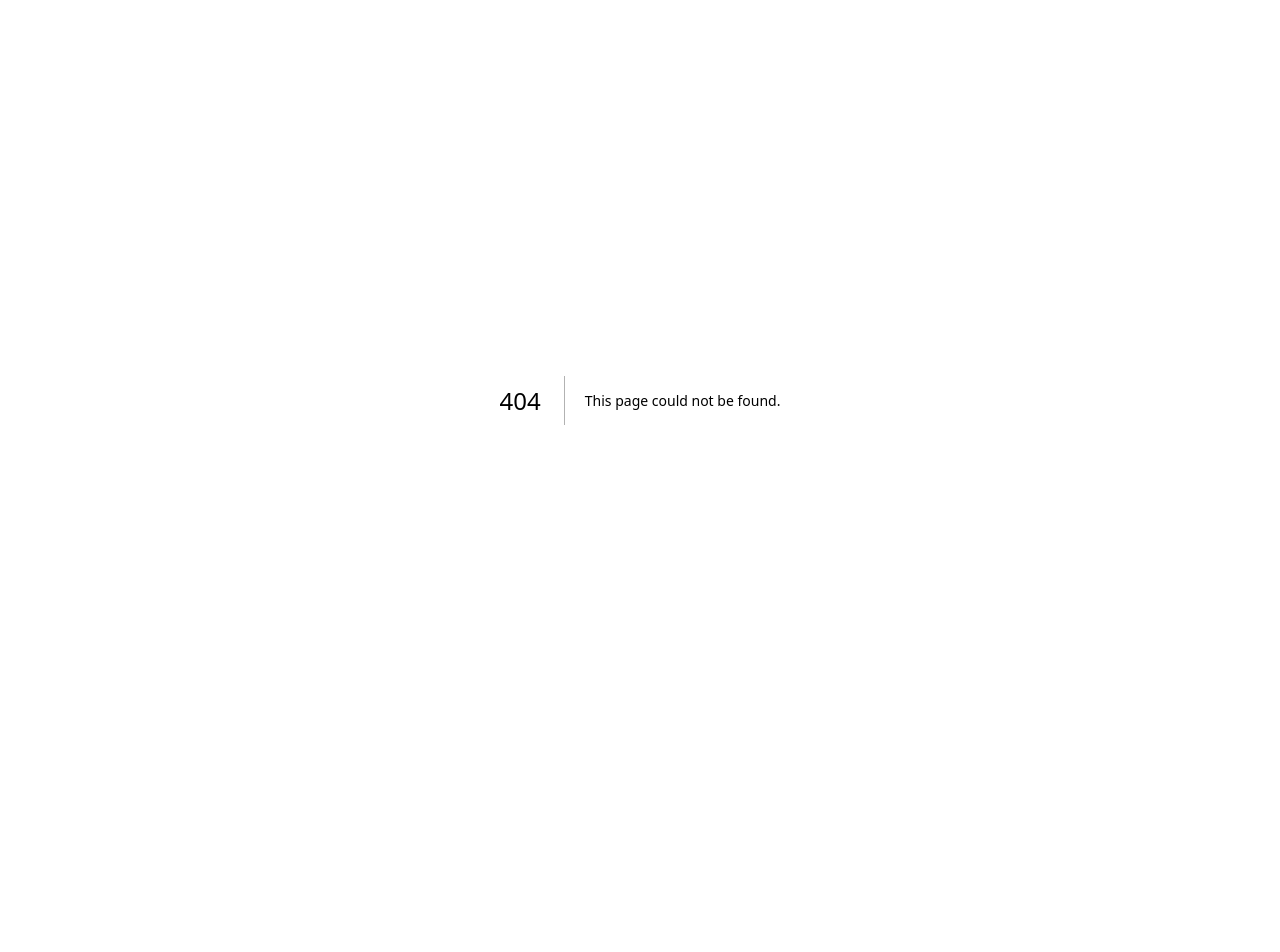
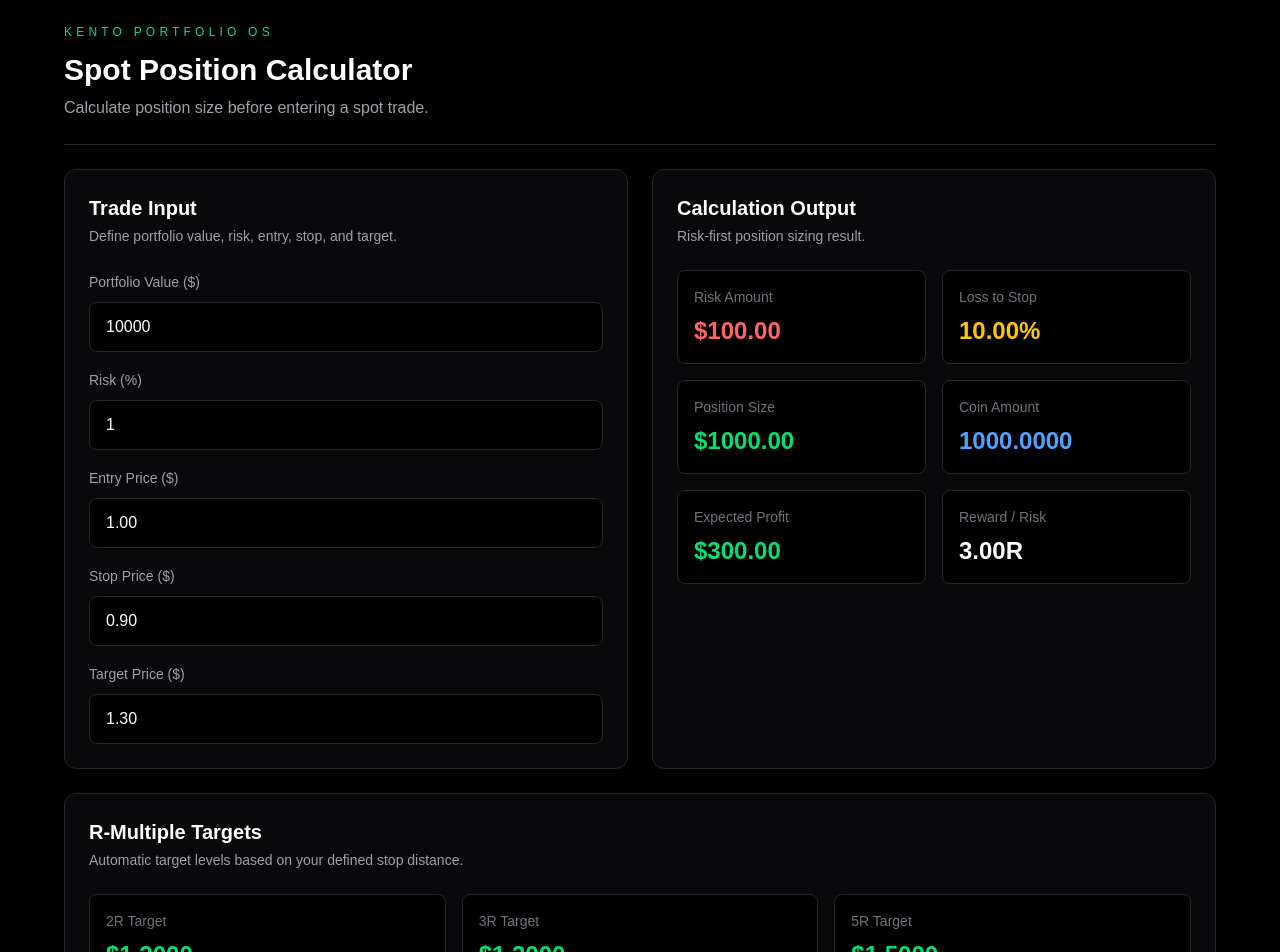
Before and after one commit to paesrn/kento-portfolio-os, a Next.js app: page /spot-calculator in a window 1280 px wide. Before the commit this address had no page. Shown: the top 952 px of the page. Before the commit the page ends 800 px from the top, so only its background shows below. Built offline with nearby package versions, Linux system fonts and the light colour scheme.

Commit message:
Add spot position calculator

```diff
--- /dev/null
+++ b/app/spot-calculator/page.tsx
@@ -0,0 +1,228 @@
+"use client";
+
+import { useMemo, useState } from "react";
+
+export default function SpotCalculatorPage() {
+  const [portfolioValue, setPortfolioValue] = useState("10000");
+  const [riskPercent, setRiskPercent] = useState("1");
+  const [entryPrice, setEntryPrice] = useState("1.00");
+  const [stopPrice, setStopPrice] = useState("0.90");
+  const [targetPrice, setTargetPrice] = useState("1.30");
+
+  const result = useMemo(() => {
+    const portfolio = Number(portfolioValue);
+    const risk = Number(riskPercent);
+    const entry = Number(entryPrice);
+    const stop = Number(stopPrice);
+    const target = Number(targetPrice);
+
+    if (
+      portfolio <= 0 ||
+      risk <= 0 ||
+      entry <= 0 ||
+      stop <= 0 ||
+      target <= 0 ||
+      entry <= stop
+    ) {
+      return null;
+    }
+
+    const riskDollar = portfolio * (risk / 100);
+    const riskPerUnit = entry - stop;
+    const lossPercent = (riskPerUnit / entry) * 100;
+    const coinAmount = riskDollar / riskPerUnit;
+    const positionSize = coinAmount * entry;
+    const expectedProfit = coinAmount * (target - entry);
+    const rewardRisk = expectedProfit / riskDollar;
+
+    const target2R = entry + riskPerUnit * 2;
+    const target3R = entry + riskPerUnit * 3;
+    const target5R = entry + riskPerUnit * 5;
+
+    return {
+      riskDollar,
+      lossPercent,
+      coinAmount,
+      positionSize,
+      expectedProfit,
+      rewardRisk,
+      target2R,
+      target3R,
+      target5R,
+    };
+  }, [portfolioValue, riskPercent, entryPrice, stopPrice, targetPrice]);
+
+  return (
+    <main className="min-h-screen bg-black p-6 text-white">
+      <div className="mx-auto max-w-6xl space-y-6">
+        <header className="border-b border-zinc-800 pb-6">
+          <p className="text-xs uppercase tracking-[0.35em] text-green-400">
+            Kento Portfolio OS
+          </p>
+          <h1 className="mt-3 text-3xl font-bold">Spot Position Calculator</h1>
+          <p className="mt-2 text-zinc-400">
+            Calculate position size before entering a spot trade.
+          </p>
+        </header>
+
+        <section className="grid gap-6 lg:grid-cols-2">
+          <div className="rounded-xl border border-zinc-800 bg-zinc-950 p-6">
+            <h2 className="text-xl font-semibold">Trade Input</h2>
+            <p className="mt-1 text-sm text-zinc-400">
+              Define portfolio value, risk, entry, stop, and target.
+            </p>
+
+            <div className="mt-6 space-y-4">
+              <InputField
+                label="Portfolio Value ($)"
+                value={portfolioValue}
+                onChange={setPortfolioValue}
+              />
+              <InputField
+                label="Risk (%)"
+                value={riskPercent}
+                onChange={setRiskPercent}
+              />
+              <InputField
+                label="Entry Price ($)"
+                value={entryPrice}
+                onChange={setEntryPrice}
+              />
+              <InputField
+                label="Stop Price ($)"
+                value={stopPrice}
+                onChange={setStopPrice}
+              />
+              <InputField
+                label="Target Price ($)"
+                value={targetPrice}
+                onChange={setTargetPrice}
+              />
+            </div>
+          </div>
+
+          <div className="rounded-xl border border-zinc-800 bg-zinc-950 p-6">
+            <h2 className="text-xl font-semibold">Calculation Output</h2>
+            <p className="mt-1 text-sm text-zinc-400">
+              Risk-first position sizing result.
+            </p>
+
+            {result ? (
+              <div className="mt-6 grid gap-4 md:grid-cols-2">
+                <ResultCard
+                  label="Risk Amount"
+                  value={`$${result.riskDollar.toFixed(2)}`}
+                  color="text-red-400"
+                />
+                <ResultCard
+                  label="Loss to Stop"
+                  value={`${result.lossPercent.toFixed(2)}%`}
+                  color="text-yellow-400"
+                />
+                <ResultCard
+                  label="Position Size"
+                  value={`$${result.positionSize.toFixed(2)}`}
+                  color="text-green-400"
+                />
+                <ResultCard
+                  label="Coin Amount"
+                  value={result.coinAmount.toFixed(4)}
+                  color="text-blue-400"
+                />
+                <ResultCard
+                  label="Expected Profit"
+                  value={`$${result.expectedProfit.toFixed(2)}`}
+                  color="text-green-400"
+                />
+                <ResultCard
+                  label="Reward / Risk"
+                  value={`${result.rewardRisk.toFixed(2)}R`}
+                  color="text-white"
+                />
+              </div>
+            ) : (
+              <div className="mt-6 rounded-lg border border-red-500/40 bg-red-500/10 p-4 text-red-300">
+                Invalid setup. Entry price must be higher than stop price, and
+                all values must be greater than zero.
+              </div>
+            )}
+          </div>
+        </section>
+
+        {result && (
+          <section className="rounded-xl border border-zinc-800 bg-zinc-950 p-6">
+            <h2 className="text-xl font-semibold">R-Multiple Targets</h2>
+            <p className="mt-1 text-sm text-zinc-400">
+              Automatic target levels based on your defined stop distance.
+            </p>
+
+            <div className="mt-6 grid gap-4 md:grid-cols-3">
+              <ResultCard
+                label="2R Target"
+                value={`$${result.target2R.toFixed(4)}`}
+                color="text-green-400"
+              />
+              <ResultCard
+                label="3R Target"
+                value={`$${result.target3R.toFixed(4)}`}
+                color="text-green-400"
+              />
+              <ResultCard
+                label="5R Target"
+                value={`$${result.target5R.toFixed(4)}`}
+                color="text-green-400"
+              />
+            </div>
+          </section>
+        )}
+
+        <section className="rounded-xl border border-zinc-800 bg-zinc-950 p-6">
+          <h2 className="text-xl font-semibold">System Rule</h2>
+          <div className="mt-4 rounded-lg border border-zinc-800 bg-black p-5 text-zinc-300">
+            Every position must define entry, stop, target, and risk before
+            execution. No emotional entry is allowed.
+          </div>
+        </section>
+      </div>
+    </main>
+  );
+}
+
+function InputField({
+  label,
+  value,
+  onChange,
+}: {
+  label: string;
+  value: string;
+  onChange: (value: string) => void;
+}) {
+  return (
+    <label className="block">
+      <span className="text-sm text-zinc-400">{label}</span>
+      <input
+        type="number"
+        value={value}
+        onChange={(event) => onChange(event.target.value)}
+        className="mt-2 w-full rounded-lg border border-zinc-800 bg-black px-4 py-3 text-white outline-none focus:border-green-500"
+      />
+    </label>
+  );
+}
+
+function ResultCard({
+  label,
+  value,
+  color,
+}: {
+  label: string;
+  value: string;
+  color: string;
+}) {
+  return (
+    <div className="rounded-lg border border-zinc-800 bg-black p-4">
+      <p className="text-sm text-zinc-500">{label}</p>
+      <p className={`mt-2 text-2xl font-bold ${color}`}>{value}</p>
+    </div>
+  );
+}
```
